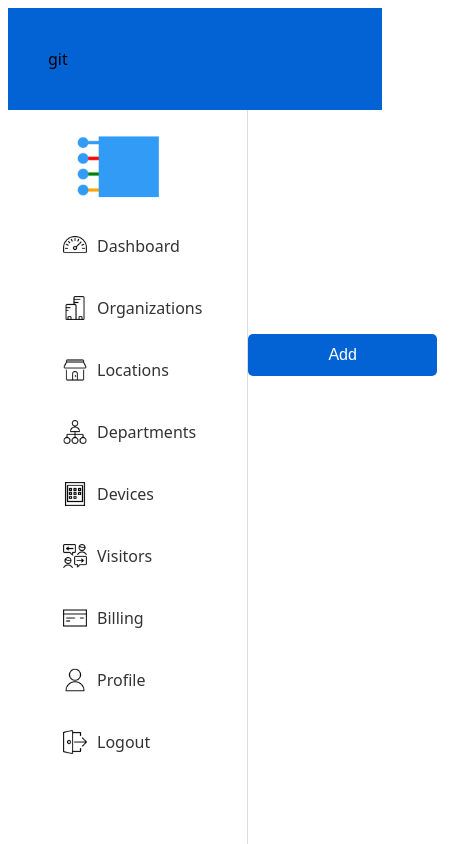
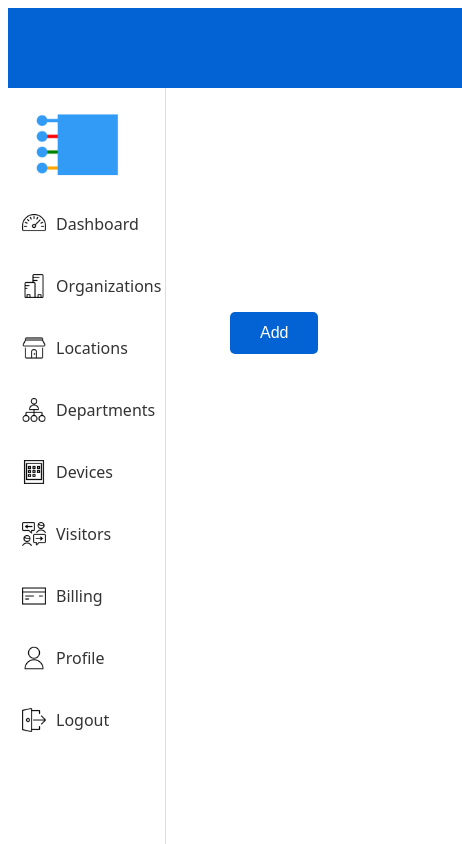
Before and after one commit to topeogunleye/intellectual-app-challenge, a plain HTML site: page index.html in a window 390 px wide. Shown: the top 844 px of the page, 462 px wide, since content can reach past the window. Drawn offline with Linux system fonts and the light colour scheme.

Commit message:
Makes App More Responsize on Mobile

```diff
--- a/css/style.css
+++ b/css/style.css
@@ -17,7 +17,7 @@ header {
 }
 
 .left-sidebar {
-    /*padding: rem;*/
+    padding: rem;
 }
 
 /* Navbar Styling */
@@ -40,7 +40,7 @@ header {
     color: #333;
     text-decoration: none;
     display: block;
-    padding: 0 45px;
+    padding: 0px 45px;
     cursor: pointer;
 }
 
@@ -84,7 +84,6 @@ main {
     padding-right: 0;
 }
 
-
 /*  Button Styling */
 .random-btn {
     padding: 12px 80px;
@@ -104,6 +103,19 @@ main {
     display: block;
     text-align: center;
 }
+
+/* .right-sidebar {
+  background: yellow;
+  grid-column: 3 / 4;
+}
+
+footer {
+  background: wheat;
+  padding: 2rem;
+  text-align: center;
+  grid-column: 1 / 4;
+} */
+
 
 /* Meal Styling  */
 
@@ -205,10 +217,6 @@ main {
     }
 }
 @media (max-width: 500px) {
-    input[type='text'] {
-        width: 100%;
-    }
-
     .meals {
         grid-template-columns: 1fr;
     }
@@ -217,4 +225,26 @@ main {
         height: 300px;
         width: 300px;
     }
+
+    .navbar li a {
+        color: #333;
+        text-decoration: none;
+        display: block;
+        padding: 0px 4px;
+        cursor: pointer;
+    }
+
+    .random-btn {
+        padding: 12px 30px;
+        font-size: 16px;
+        background: #0363d5;
+        color: #fff;
+        border: none;
+        border-radius: 5px;
+        cursor: pointer;
+    }
+
+    header {
+        width: 100%;
+    }
 }
--- a/index.html
+++ b/index.html
@@ -7,7 +7,7 @@
     <link rel="stylesheet" href="css/style.css">
 </head>
 <body>
-<header>git</header>
+<header></header>
 <div class="left-sidebar">
     <ul class="navbar">
         <li>
--- a/script.js
+++ b/script.js
@@ -1,5 +1,5 @@
-// Make section1 empty again after a new link is clicked
-// so that it doesn't add up and create multiple sections
+// Make section1 empty again after a link is clicked
+// so that the main div content it don't add up and create multiple divs
 const empty = () => {
     document.querySelector('#section1').innerHTML = ``;
 }
```
Also changed, not shown: 2 other files.
